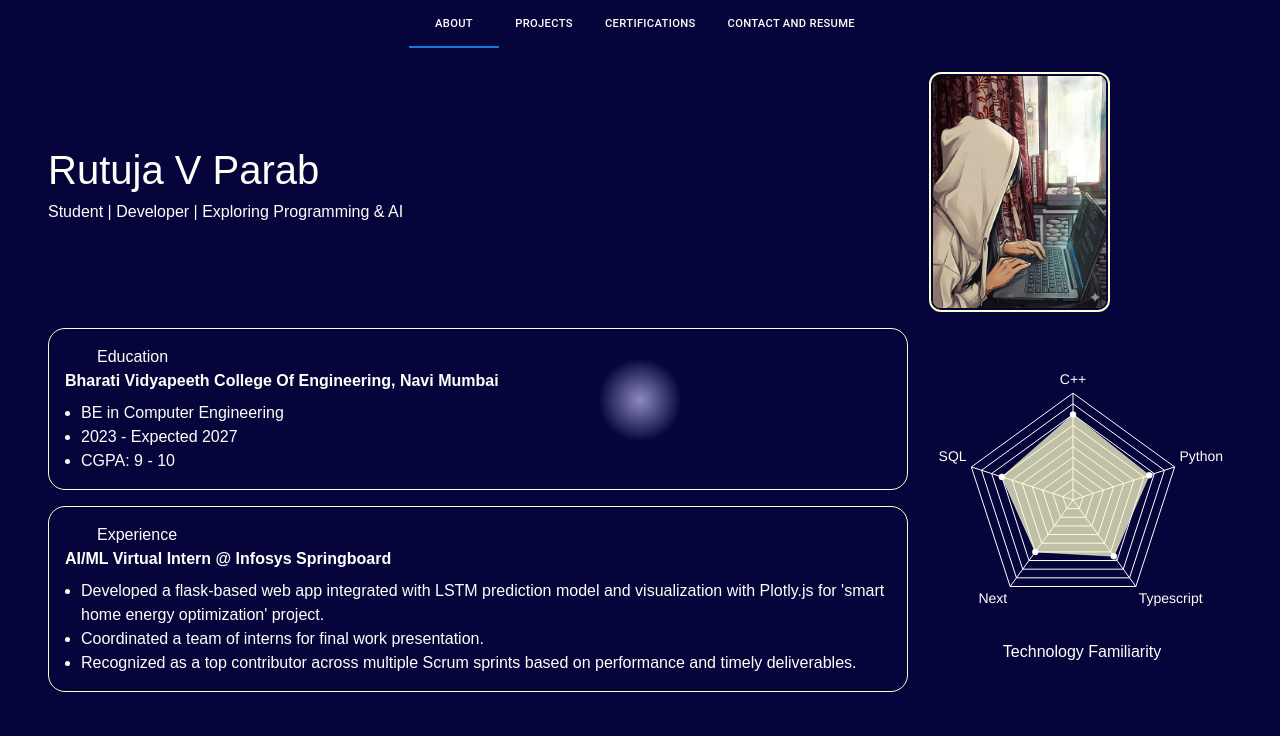
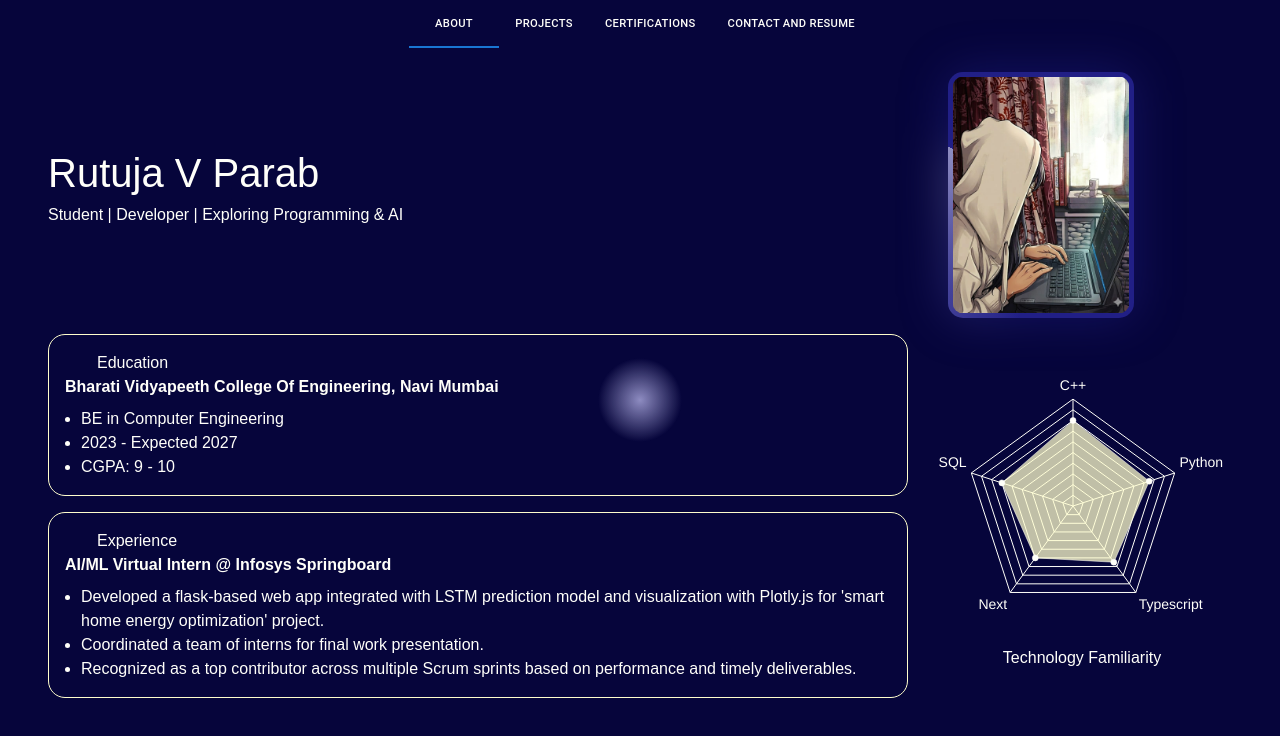
Before and after one commit to Rvp0310/portfolio_web, a Next.js app: page / in a window 1280 px wide. Shown: the top 736 px of the page. Built offline with nearby package versions, Linux system fonts and the light colour scheme; some icons are missing.

Commit message:
Update: Picture border animation

```diff
--- a/app/globals.css
+++ b/app/globals.css
@@ -1,11 +1,8 @@
 @import "tailwindcss";
 
 :root {
-  --deep-twilight: #191868ff; /*background*/
-  --deep-navy: #0C1342ff;  /*borders*/
   --turquoise: #16E0BD; /*active link or 623CEA*/
-  --deep-twilight-2: #13125Aff;  /*section backgorund*/
-  --deep-navy-2: #06053Bff;  /*borders*/
+  --deep-navy: #06053Bff;  /*borders*/
   --lavender-grey: #8E8CC1ff; /*passive link*/
   --cream: #fffecc;  /*highlight*/
   --procelain: #FFFFFA; /*texts*/
@@ -15,7 +12,7 @@
 }
 
 body {
-  background-color: var(--deep-navy-2);
+  background-color: var(--deep-navy);
   color: var(--procelain);
   font-family: 'Arial Narrow Bold', sans-serif;
   margin: 0;
@@ -60,11 +57,9 @@ p{
 
 .pro-pic{
 height: 30vh;
-margin-right: 7rem;
 width: auto;
 display: block;
 position: relative;
-border: 2px solid var(--cream);
 padding: 0.1rem;
 border-radius: 12px;
 }
@@ -146,10 +141,6 @@ border-radius: 12px;
     margin: 0;
   }
 
-  .pro-pic{
-    margin: 0;
-  }
-
   .chart-wrapper{
     width: 100%;;
   }
@@ -195,4 +186,46 @@ border-radius: 12px;
     height: 50% !important;
     margin: 15px 0 !important;
   }
+
+  .pro-pic-wrapper{
+    margin: 0 !important;
+  }
 }
+
+.pro-pic-wrapper {
+  position: relative;
+  margin-right: 5.5rem;
+  padding: 3px;
+}
+
+@property --angle{
+  syntax: "<angle>";
+  initial-value: 0deg;
+  inherits: false;
+}
+
+.pro-pic-wrapper::after, .pro-pic-wrapper::before{
+  content: '';
+  position: absolute;
+  height: 100%;
+  width: 100%;
+  background-image: conic-gradient(from var(--angle), var(--true-cobalt) 70%, var(--lavender-grey));
+  border-radius: 15px;
+  animation: 3s bord linear infinite;
+  z-index: -1;
+  top: 0;
+  left: 0;
+}
+
+.pro-pic-wrapper::before{
+  filter: blur(1.5rem);
+  opacity: 0.5;
+}
+
+@keyframes bord{
+  from {
+    --angle: 0deg;
+  } to {
+    --angle: 360deg;
+  }
+}
```
